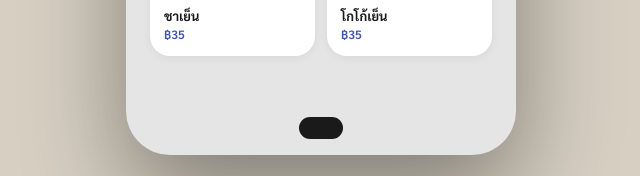
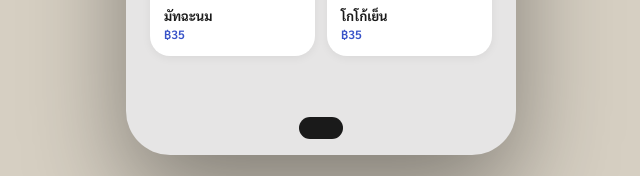
Before and after one commit to xsararex/Milkwan, a plain HTML site: page index.html in a window 1280 px wide. Shown: the part 713-889 px from the top of the page, 319-959 px from the left. Drawn offline with nearby package versions, Linux system fonts and the light colour scheme.

Commit message:
Update index.html

```diff
--- a/index.html
+++ b/index.html
@@ -541,12 +541,12 @@ const MENU = [
   {
     id:2, name:'นมเย็น', price:35, emoji:'🥛',
     desc:'นมสดเย็นหวานมัน ดื่มง่ายสดชื่น',
-    img:'https://i.pinimg.com/1200x/91/6d/a9/916da9ba63ab2cefa98935f2c82a3553.jpg'
+    img:'https://github.com/xsararex/photosub/blob/main/Gemini_Generated_Image_40y13940y13940y1.png?raw=true'
   },
   {
-    id:3, name:'ชาเย็น', price:35, emoji:'🍵',
+    id:3, name:'มัทฉะนม', price:35, emoji:'🍵',
     desc:'ชาไทยหอมเข้มข้น สีสวยน่าดื่ม',
-    img:'https://github.com/xsararex/photosub/blob/main/Gemini_Generated_Image_qllrqoqllrqoqllr.png?raw=true'
+    img:'https://github.com/xsararex/photosub/blob/main/Gemini_Generated_Image_nqnnc5nqnnc5nqnn.png?raw=true'
   },
   {
     id:4, name:'โกโก้เย็น', price:35, emoji:'🍫',
```
